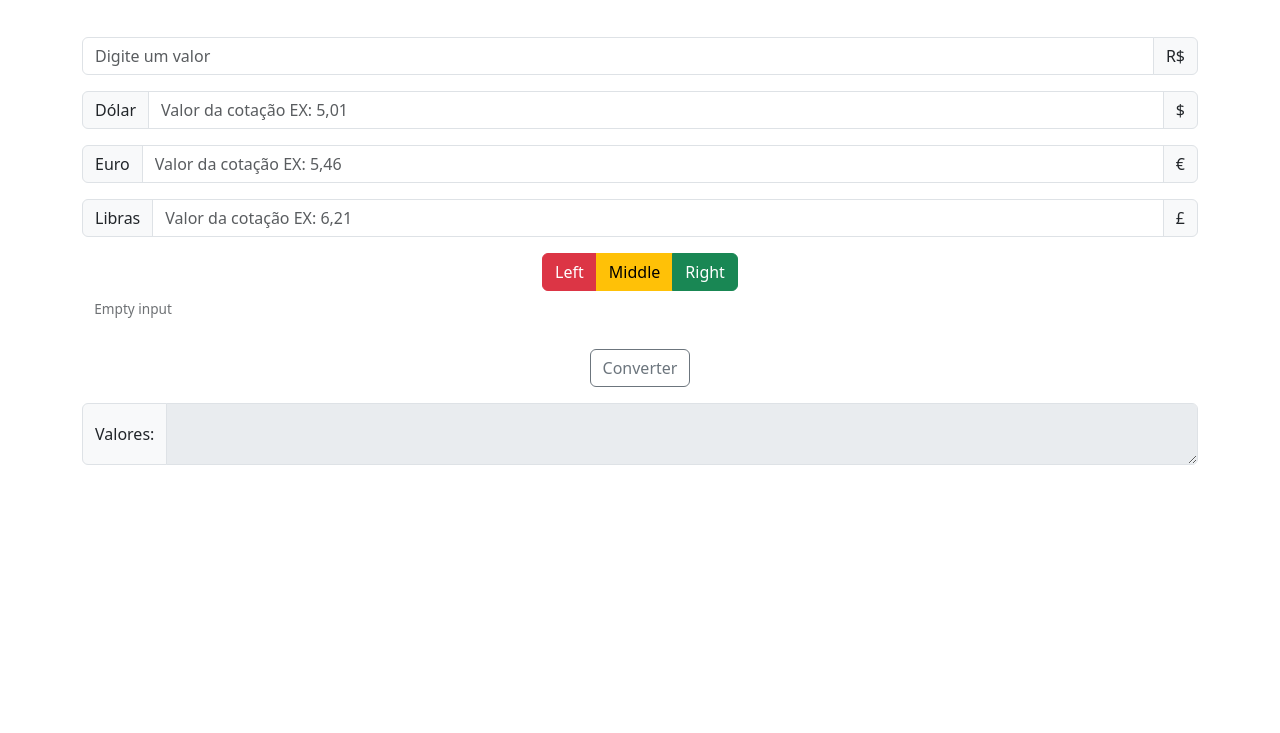
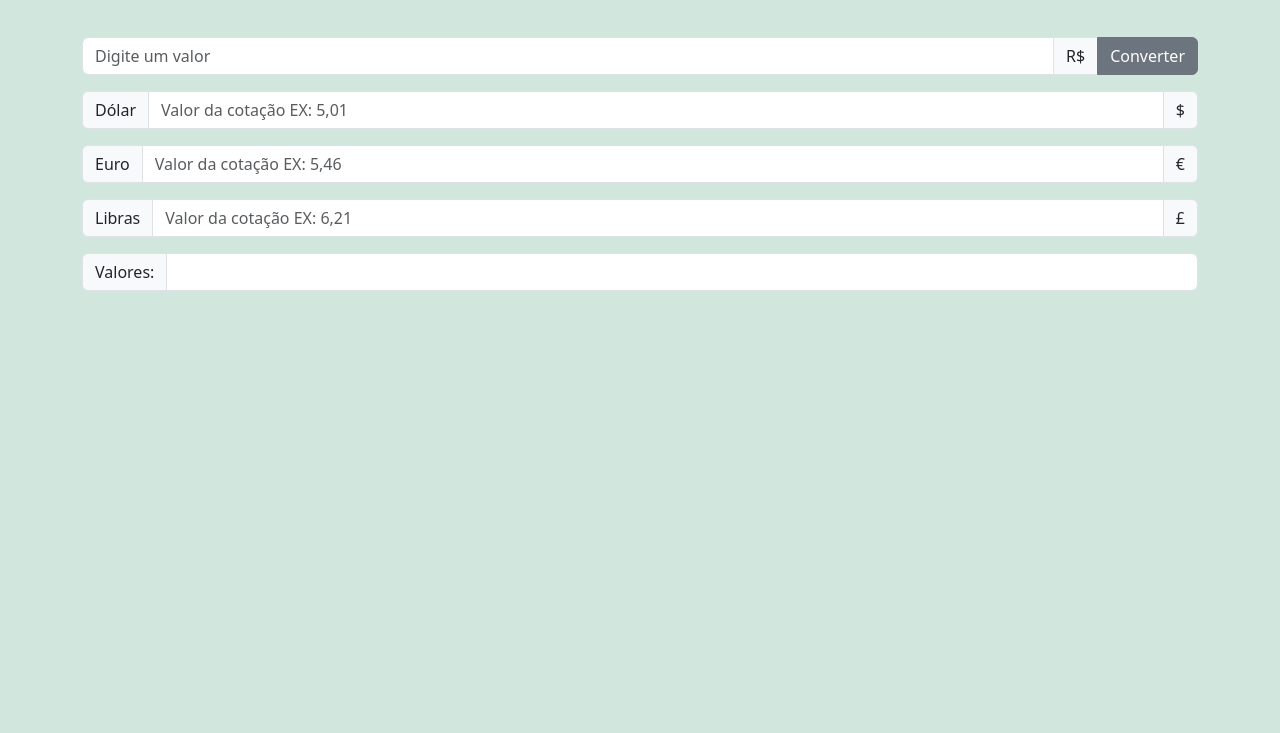
Before and after one commit to FelipeDias81/Prova_pratica_11-04-23, a plain HTML site: page index.html in a window 1280 px wide. Shown: the part 67-800 px from the top of the page. Drawn offline with nearby package versions, Linux system fonts and the light colour scheme.

Commit message:
Prova pratica pronta

```diff
--- a/index.html
+++ b/index.html
@@ -9,8 +9,8 @@
         integrity="sha384-KK94CHFLLe+nY2dmCWGMq91rCGa5gtU4mk92HdvYe+M/SXH301p5ILy+dN9+nJOZ" crossorigin="anonymous">
 </head>
 
-<body>
-    <main class="container text-center" displayflex>
+<body class="bg-success-subtle">
+    <main class="container text-primary-emphasis text-center">
         <h1>Conversor de Reais</h1><br><br>
         <script src="https://cdn.jsdelivr.net/npm/bootstrap@5.3.0-alpha3/dist/js/bootstrap.bundle.min.js"
             integrity="sha384-ENjdO4Dr2bkBIFxQpeoTz1HIcje39Wm4jDKdf19U8gI4ddQ3GYNS7NTKfAdVQSZe"
@@ -19,7 +19,7 @@
             <input id="reais" type="number" class="form-control" placeholder="Digite um valor"
                 aria-label="Recipient's username" aria-describedby="button-addon2">
             <span class="input-group-text">R$</span>
-
+            <button class="btn btn-secondary" type="button" id="button-addon2" onclick="Converter()">Converter</button>
         </div>
         <div class="input-group mb-3">
             <span class="input-group-text">Dólar</span>
@@ -39,21 +39,9 @@
                 aria-label="Amount (to the nearest dollar)">
             <span class="input-group-text">£</span>
         </div>
-        <div class="btn-group" role="group" aria-label="Basic mixed styles example">
-            <button type="button" class="btn btn-danger">Left</button>
-            <button type="button" class="btn btn-warning">Middle</button>
-            <button type="button" class="btn btn-success">Right</button>
-        </div>
-        <div class="form-floating mb-3">
-            <input type="email" readonly class="form-control-plaintext" id="floatingEmptyPlaintextInput"
-                placeholder="name@example.com">
-            <label for="floatingEmptyPlaintextInput">Empty input</label>
-            <button class="btn btn-outline-secondary" type="button" id="button-addon2"
-                onclick="Converter()">Converter</button>
-        </div>
         <div class="input-group">
             <span class="input-group-text">Valores:</span>
-            <textarea id="valores" class="form-control" aria-label="With textarea" disabled></textarea>
+            <text id="valores" class="form-control" aria-label="With text" disabled></text>
         </div>
 </body>
 </main>
```
